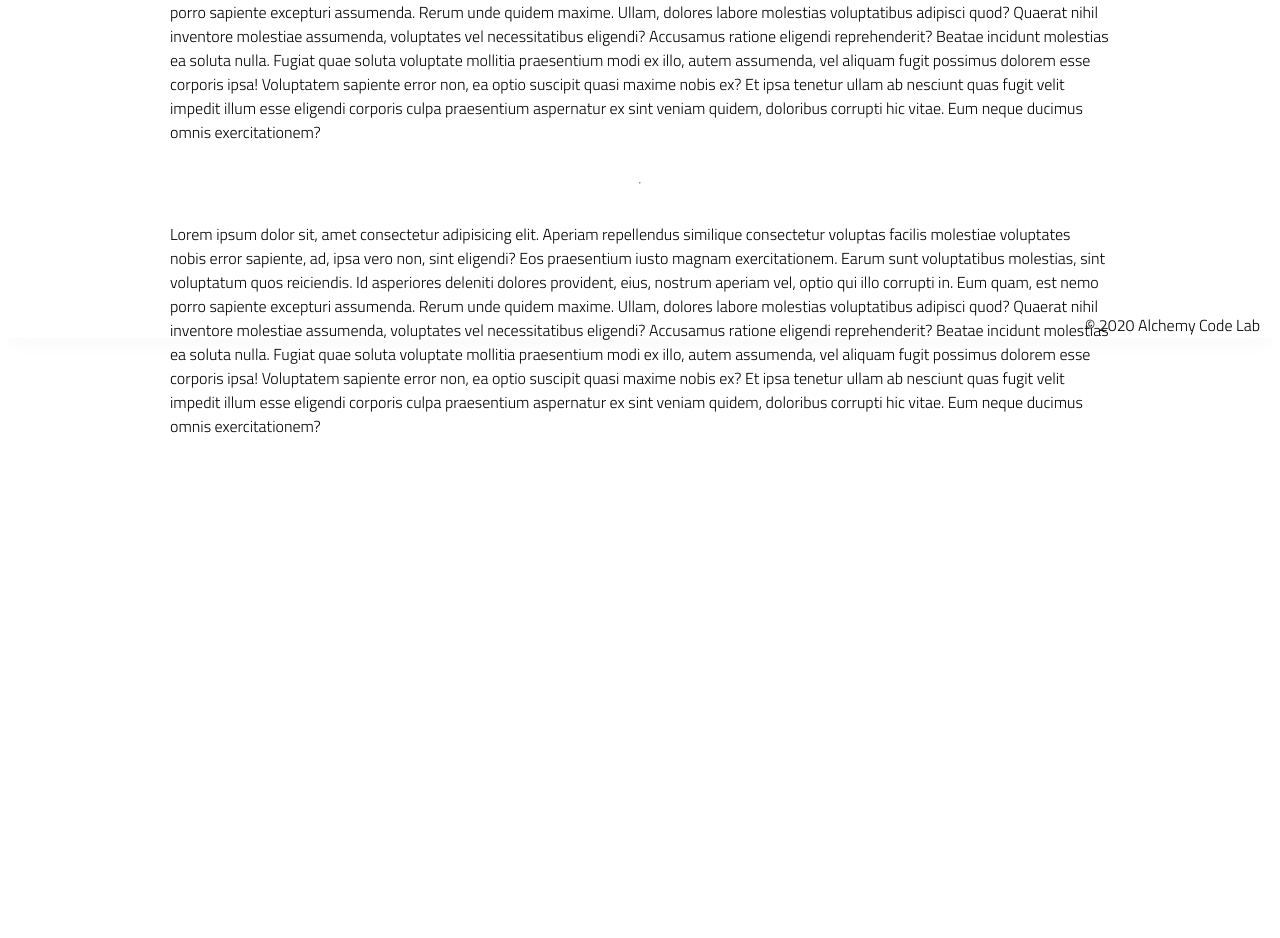
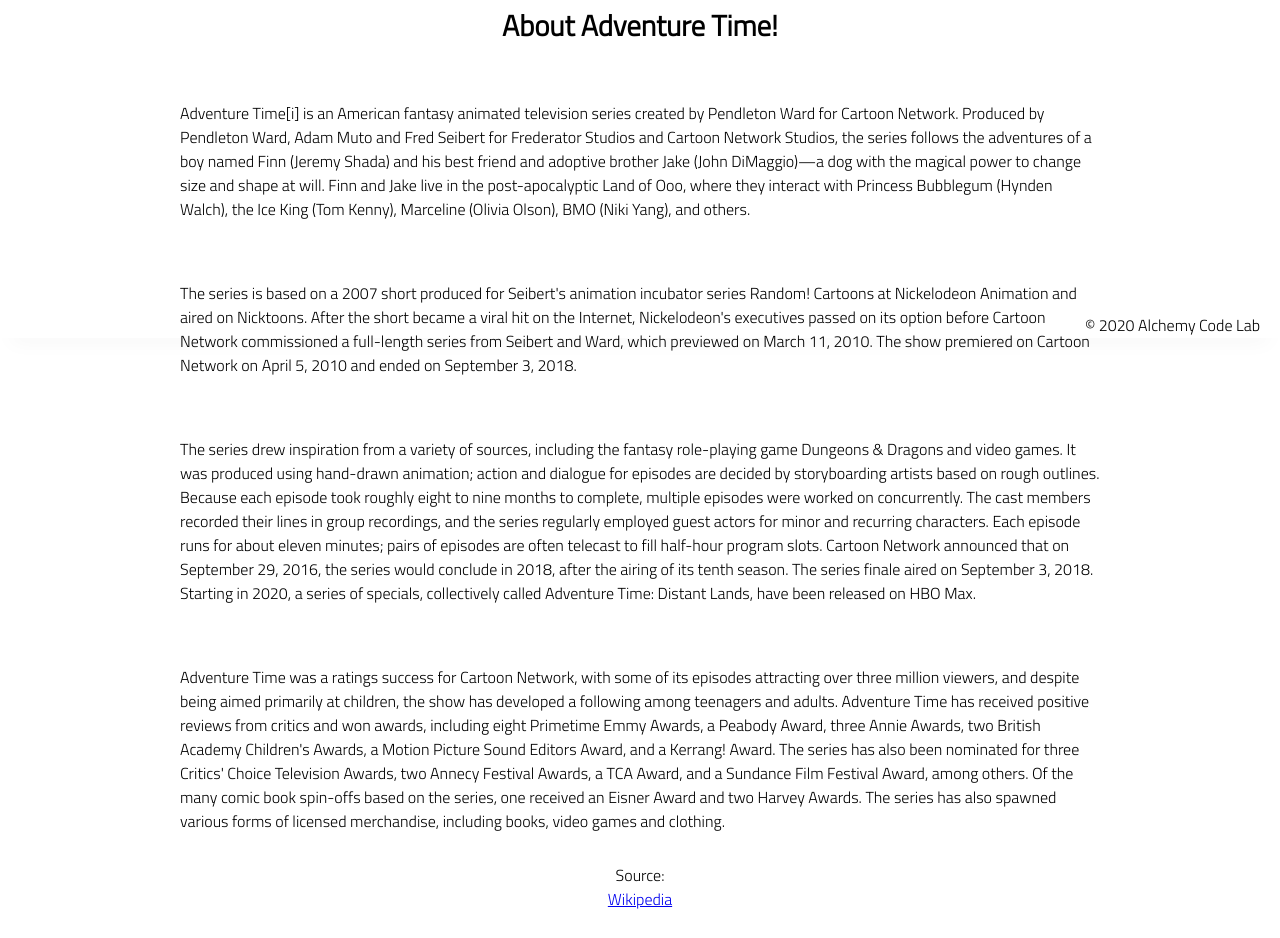
Before and after one commit to Dylan-Floyd/lab-01-quiz-page, a plain HTML site: page index.html in a window 1280 px wide. Shown: the part 462-1400 px from the top of the page. Before the commit the page ends 990 px from the top, so only its background shows below. Drawn offline with Linux system fonts and the light colour scheme.

Commit message:
add initial content, util function, and tests

```diff
--- a/app.js
+++ b/app.js
@@ -1,4 +1,5 @@
 // import functions and grab DOM elements
+import { countsAsAYes } from './utils.js';
 
 // initialize state
 
--- a/index.html
+++ b/index.html
@@ -20,47 +20,52 @@
     </header>
     <main>
         <section class="main-section">
-            <img class="main-logo" src="./assets/alchemy-logo.png" />
+            <img class="main-logo" src="./assets/adventure-time-logo.png" />
             <h2>
-                Welcome to Alchemy Bootstrap!
+                About Adventure Time!
             </h2>
+            <p>
+                Adventure Time[i] is an American fantasy animated television series created by Pendleton Ward for Cartoon Network.
+                Produced by Pendleton Ward, Adam Muto and Fred Seibert for Frederator Studios and Cartoon Network Studios, the
+                series follows the adventures of a boy named Finn (Jeremy Shada) and his best friend and adoptive brother Jake
+                (John DiMaggio)—a dog with the magical power to change size and shape at will. Finn and Jake live in the
+                post-apocalyptic Land of Ooo, where they interact with Princess Bubblegum (Hynden Walch), the Ice King
+                (Tom Kenny), Marceline (Olivia Olson), BMO (Niki Yang), and others.
+            </p>
+            <p>
+                The series is based on a 2007 short produced for Seibert's animation incubator series Random! Cartoons at
+                Nickelodeon Animation and aired on Nicktoons. After the short became a viral hit on the Internet, Nickelodeon's
+                executives passed on its option before Cartoon Network commissioned a full-length series from Seibert and Ward,
+                which previewed on March 11, 2010. The show premiered on Cartoon Network on April 5, 2010 and ended on September
+                3, 2018.
+            </p>
+            <p>
+                The series drew inspiration from a variety of sources, including the fantasy role-playing game Dungeons & Dragons
+                and video games. It was produced using hand-drawn animation; action and dialogue for episodes are decided by
+                storyboarding artists based on rough outlines. Because each episode took roughly eight to nine months to complete,
+                multiple episodes were worked on concurrently. The cast members recorded their lines in group recordings, and the
+                series regularly employed guest actors for minor and recurring characters. Each episode runs for about eleven
+                minutes; pairs of episodes are often telecast to fill half-hour program slots. Cartoon Network announced that on
+                September 29, 2016, the series would conclude in 2018, after the airing of its tenth season. The series finale
+                aired on September 3, 2018. Starting in 2020, a series of specials, collectively called Adventure Time: Distant
+                Lands, have been released on HBO Max.
+            </p>
+            <p>
+                Adventure Time was a ratings success for Cartoon Network, with some of its episodes attracting over three million
+                viewers, and despite being aimed primarily at children, the show has developed a following among teenagers and
+                adults. Adventure Time has received positive reviews from critics and won awards, including eight Primetime Emmy
+                Awards, a Peabody Award, three Annie Awards, two British Academy Children's Awards, a Motion Picture Sound Editors
+                Award, and a Kerrang! Award. The series has also been nominated for three Critics' Choice Television Awards, two
+                Annecy Festival Awards, a TCA Award, and a Sundance Film Festival Award, among others. Of the many comic book
+                spin-offs based on the series, one received an Eisner Award and two Harvey Awards. The series has also spawned
+                various forms of licensed merchandise, including books, video games and clothing.
+            </p>
+            Source: <a href="https://en.wikipedia.org/wiki/Adventure_Time">Wikipedia</a>
+        </section>
 
-            <p>
-                Lorem ipsum dolor sit, amet consectetur adipisicing elit. Aperiam repellendus similique consectetur
-                voluptas facilis molestiae voluptates nobis error sapiente, ad, ipsa vero non, sint eligendi? Eos
-                praesentium iusto magnam exercitationem.
-                Earum sunt voluptatibus molestias, sint voluptatum quos reiciendis. Id asperiores deleniti dolores
-                provident, eius, nostrum aperiam vel, optio qui illo corrupti in. Eum quam, est nemo porro sapiente
-                excepturi assumenda.
-                Rerum unde quidem maxime. Ullam, dolores labore molestias voluptatibus adipisci quod? Quaerat nihil
-                inventore molestiae assumenda, voluptates vel necessitatibus eligendi? Accusamus ratione eligendi
-                reprehenderit? Beatae incidunt molestias ea soluta nulla.
-                Fugiat quae soluta voluptate mollitia praesentium modi ex illo, autem assumenda, vel aliquam fugit
-                possimus dolorem esse corporis ipsa! Voluptatem sapiente error non, ea optio suscipit quasi maxime nobis
-                ex?
-                Et ipsa tenetur ullam ab nesciunt quas fugit velit impedit illum esse eligendi corporis culpa
-                praesentium aspernatur ex sint veniam quidem, doloribus corrupti hic vitae. Eum neque ducimus omnis
-                exercitationem?
-            </p>
-            <hr />
-            <p>
-                Lorem ipsum dolor sit, amet consectetur adipisicing elit. Aperiam repellendus similique consectetur
-                voluptas facilis molestiae voluptates nobis error sapiente, ad, ipsa vero non, sint eligendi? Eos
-                praesentium iusto magnam exercitationem.
-                Earum sunt voluptatibus molestias, sint voluptatum quos reiciendis. Id asperiores deleniti dolores
-                provident, eius, nostrum aperiam vel, optio qui illo corrupti in. Eum quam, est nemo porro sapiente
-                excepturi assumenda.
-                Rerum unde quidem maxime. Ullam, dolores labore molestias voluptatibus adipisci quod? Quaerat nihil
-                inventore molestiae assumenda, voluptates vel necessitatibus eligendi? Accusamus ratione eligendi
-                reprehenderit? Beatae incidunt molestias ea soluta nulla.
-                Fugiat quae soluta voluptate mollitia praesentium modi ex illo, autem assumenda, vel aliquam fugit
-                possimus dolorem esse corporis ipsa! Voluptatem sapiente error non, ea optio suscipit quasi maxime nobis
-                ex?
-                Et ipsa tenetur ullam ab nesciunt quas fugit velit impedit illum esse eligendi corporis culpa
-                praesentium aspernatur ex sint veniam quidem, doloribus corrupti hic vitae. Eum neque ducimus omnis
-                exercitationem?
-            </p>
-
+        <section class="quiz-section">
+            <h2>Would you like to take a quiz on Adventure Time?</h2>
+            <button id="quiz-button">Quiz Me!</button>
         </section>
     </main>
     <footer>
--- a/styles/home.css
+++ b/styles/home.css
@@ -1 +1,5 @@
 /* add home page styles here */
+section {
+    padding: 10px;
+    margin: 10px;
+}
--- a/styles/style.css
+++ b/styles/style.css
@@ -95,19 +95,19 @@
 
   @keyframes pulse {
     20% {
-      transform: rotate3d(-10, -10, -10, 50deg) scale(1.2);
+      transform: rotate3d(-10, -10, -10, 10deg) scale(1.05);
     }
 
     40% {
-        transform: rotate3d(10, 10, -10, 50deg) scale(1);
+        transform: rotate3d(10, 10, -10, 10deg) scale(1);
     }
 
     60% {
-        transform: rotate3d(-10, 10, 10, 50deg) scale(1.2);
+        transform: rotate3d(-10, 10, 10, 10deg) scale(1.05);
       }
 
     80% {
-        transform: rotate3d(10, 10, 10, 50deg) scale(1);
+        transform: rotate3d(10, 10, 10, 10deg) scale(1);
     }
 
   }
--- /dev/null
+++ b/utils.js
@@ -0,0 +1,4 @@
+//Returns true if the user input string starts with the letter y.
+export function countsAsAYes(userInputString) {
+    return userInputString.charAt(0).toLowerCase() === 'y';
+}
```
Also changed, not shown: test/tests.js (+1 -0 lines), test/utils.test.js (added, +43 -0 lines), assets/adventure-time-logo.png (added).
